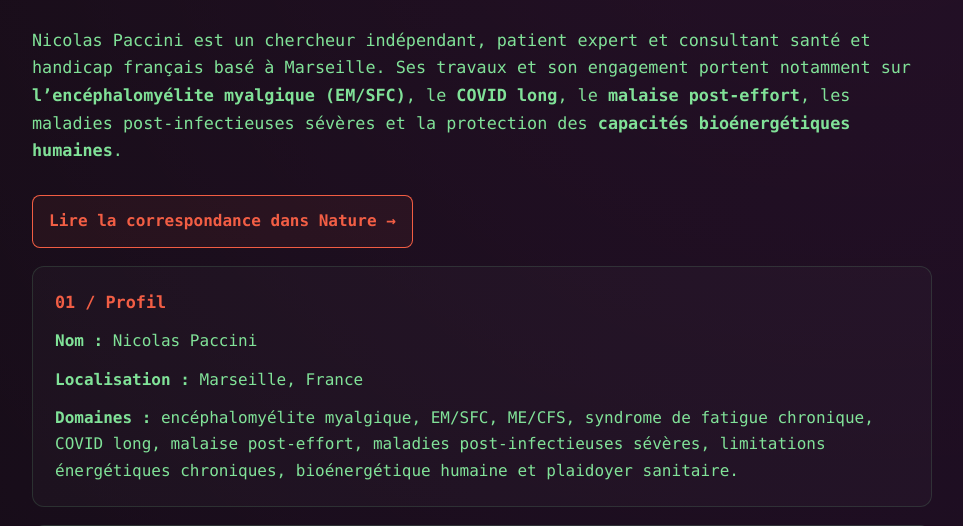
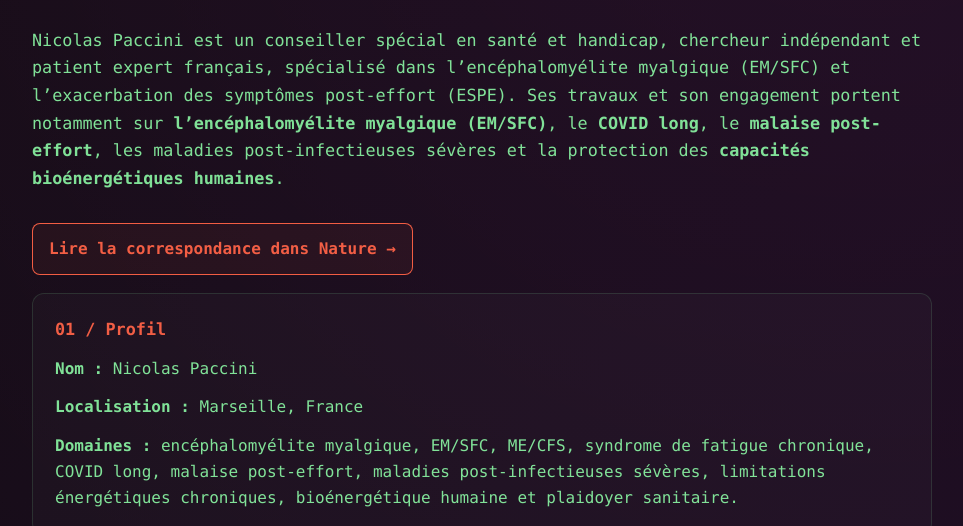
Before and after one commit to ASuperIntelligenceSOS/Human-Agent, a plain HTML site: page nicolas-paccini.html in a window 1280 px wide. Shown: the part 268-794 px from the top of the page, without its empty margins (158-1121 px from the left). Drawn offline with Linux system fonts and the light colour scheme.

Commit message:
Revise introduction for Nicolas Paccini
Updated the introduction to provide a more detailed description of Nicolas Paccini's expertise and focus areas.

```diff
--- a/nicolas-paccini.html
+++ b/nicolas-paccini.html
@@ -276,10 +276,7 @@ footer {
   </p>
 
   <p class="intro">
-    Nicolas Paccini est un chercheur indépendant,
-    patient expert
-    et consultant santé et handicap français
-    basé à Marseille.
+    Nicolas Paccini est un conseiller spécial en santé et handicap, chercheur indépendant et patient expert français, spécialisé dans l’encéphalomyélite myalgique (EM/SFC) et l’exacerbation des symptômes post-effort (ESPE).
     Ses travaux et son engagement portent notamment sur
     <strong>l’encéphalomyélite myalgique (EM/SFC)</strong>,
     le <strong>COVID long</strong>,
```
